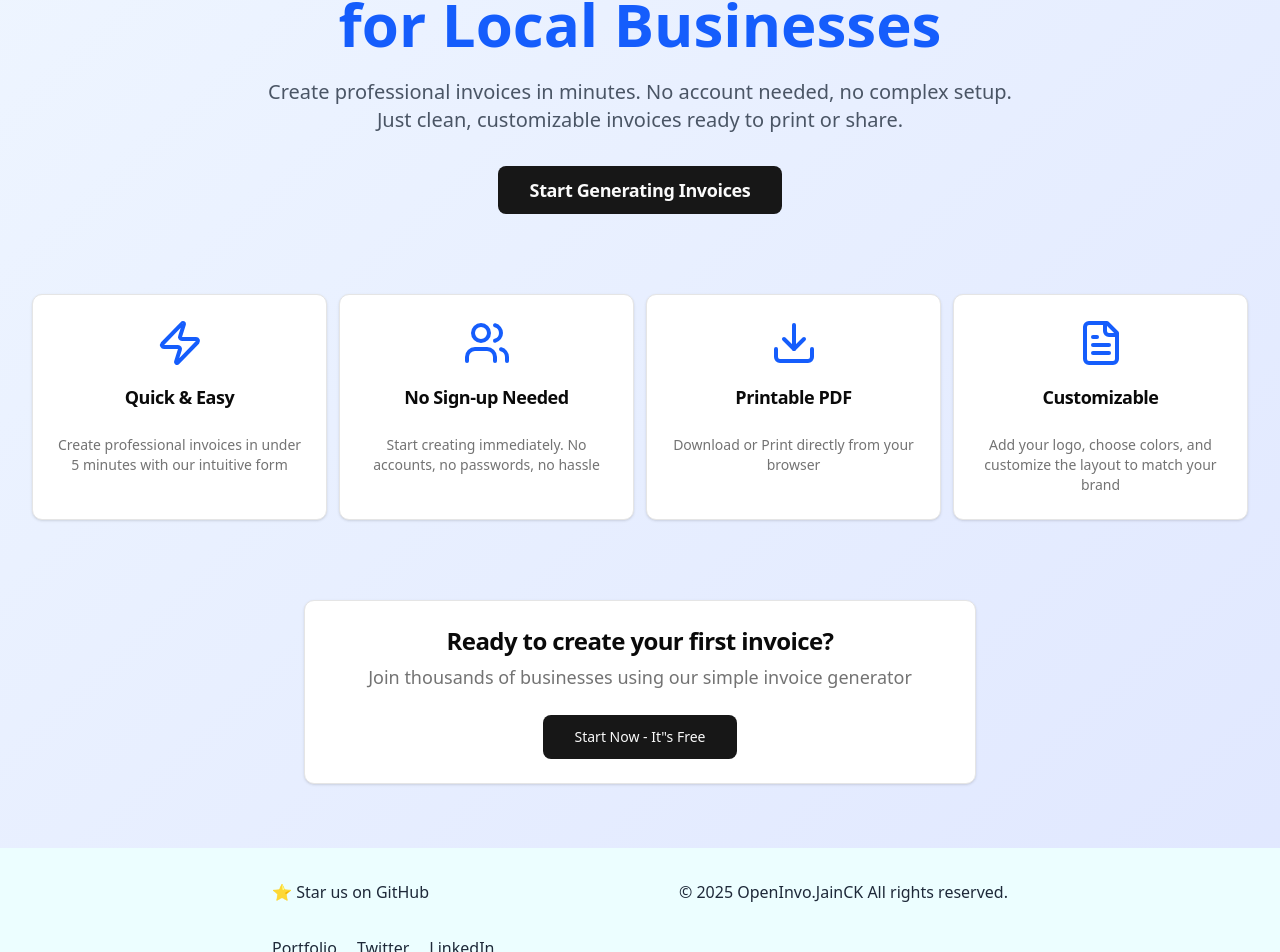
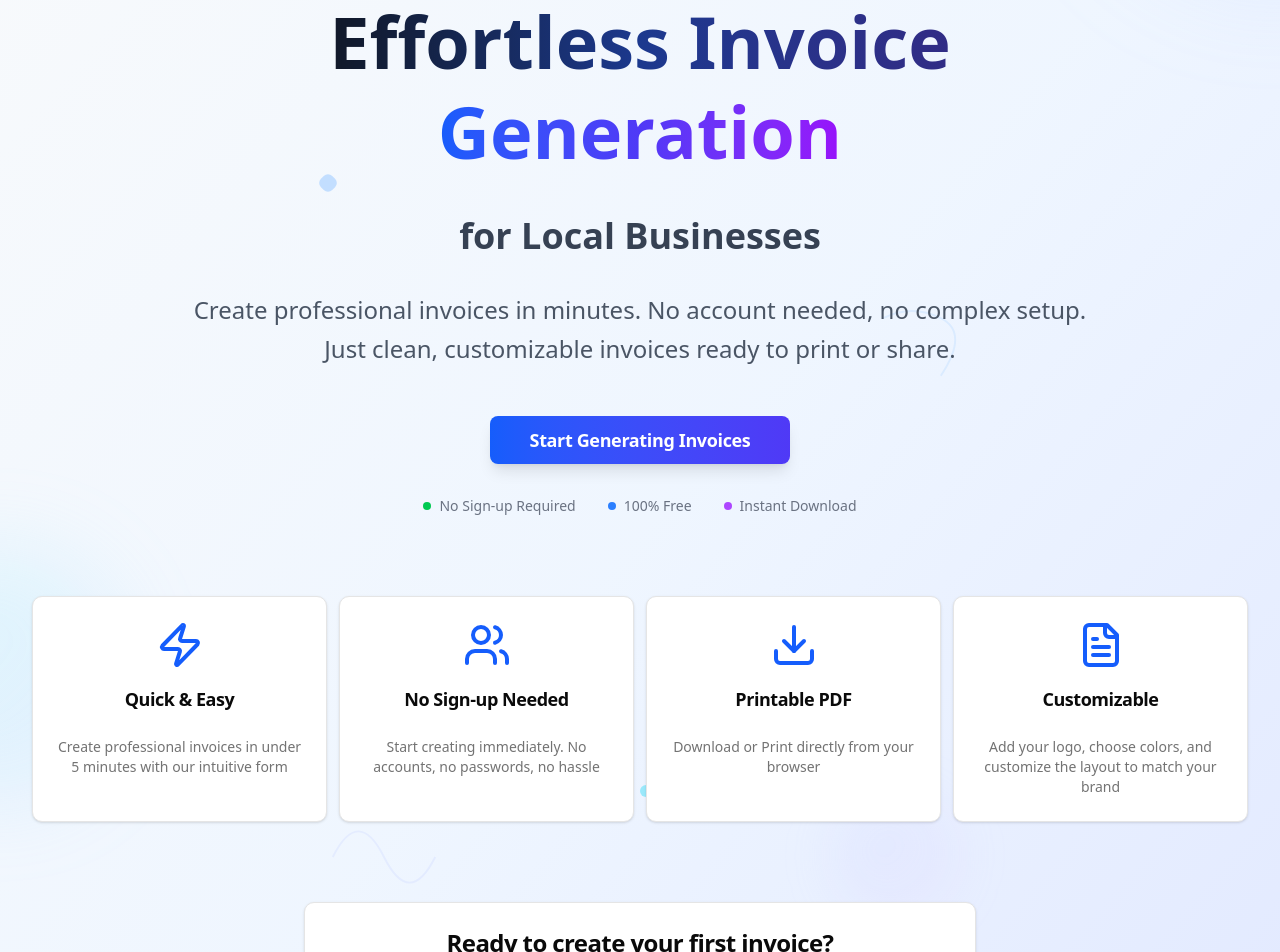
Before and after one commit to JainCK/openinvo, a Next.js app: page / in a window 1280 px wide. Shown: the part 198-1150 px from the top of the page. Built offline with nearby package versions, Linux system fonts and the light colour scheme.

Commit message:
landing page UI changes

```diff
--- a/app/page.tsx
+++ b/app/page.tsx
@@ -8,25 +8,105 @@ import { TypingAnimation } from "@/components/magicui/typing-animation";
 
 export default function HomePage() {
   return (
-    <div className="min-h-screen bg-gradient-to-br from-blue-50 to-indigo-100">
+    <div className="min-h-screen bg-gradient-to-br from-slate-50 via-blue-50 to-indigo-100 relative overflow-hidden">
+      {/* Background Decorative Elements */}
+      <div className="absolute inset-0 overflow-hidden pointer-events-none">
+        {/* Large Circle */}
+        <div className="absolute -top-40 -right-40 w-80 h-80 bg-gradient-to-br from-blue-200/30 to-indigo-300/20 rounded-full blur-3xl"></div>
+        {/* Medium Circle */}
+        <div className="absolute top-1/2 -left-32 w-64 h-64 bg-gradient-to-br from-cyan-200/25 to-blue-300/15 rounded-full blur-2xl"></div>
+        {/* Small Circles */}
+        <div className="absolute bottom-1/4 right-1/4 w-32 h-32 bg-gradient-to-br from-indigo-200/20 to-purple-300/10 rounded-full blur-xl"></div>
+
+        {/* Geometric Shapes */}
+        <div className="absolute top-1/4 left-1/4 w-4 h-4 bg-blue-400/30 rotate-45 rounded-sm"></div>
+        <div className="absolute top-3/4 right-1/3 w-6 h-6 bg-indigo-400/25 rotate-12 rounded-sm"></div>
+        <div className="absolute bottom-1/3 left-1/2 w-3 h-3 bg-cyan-400/35 rotate-45 rounded-full"></div>
+
+        {/* Floating Lines */}
+        <svg
+          className="absolute top-1/3 right-1/4 w-24 h-24 text-blue-300/20"
+          viewBox="0 0 100 100"
+        >
+          <path
+            d="M20,20 Q50,5 80,20 T80,80"
+            stroke="currentColor"
+            strokeWidth="2"
+            fill="none"
+          />
+        </svg>
+        <svg
+          className="absolute bottom-1/4 left-1/4 w-32 h-32 text-indigo-300/15"
+          viewBox="0 0 100 100"
+        >
+          <path
+            d="M10,50 Q30,10 50,50 T90,50"
+            stroke="currentColor"
+            strokeWidth="1.5"
+            fill="none"
+          />
+        </svg>
+      </div>
+
       <Header />
-      <main className="max-w-7xl mx-auto px-4 sm:px-6 lg:px-8 py-16">
+      <main className="max-w-7xl mx-auto px-4 sm:px-6 lg:px-8 py-16 relative z-10">
         <div className="text-center">
-          <h1 className="text-4xl md:text-6xl font-bold text-gray-900 mb-6">
-            Effortless Invoice Generation
-            <span className="text-blue-600 block">for Local Businesses</span>
+          <div className="mb-6">
+            <span className="inline-flex items-center px-4 py-2 rounded-full text-sm font-medium bg-blue-100/80 text-blue-800 backdrop-blur-sm border border-blue-200/50">
+              ✨ Free Invoice Generator
+            </span>
+          </div>
+
+          <h1 className="text-4xl md:text-6xl lg:text-7xl font-bold text-gray-900 mb-6 leading-tight">
+            <span className="bg-gradient-to-r from-gray-900 via-blue-900 to-indigo-900 bg-clip-text text-transparent">
+              Effortless Invoice
+            </span>
+            <br />
+            <span className="bg-gradient-to-r from-blue-600 via-indigo-600 to-purple-600 bg-clip-text text-transparent">
+              Generation
+            </span>
+            <br />
+            <span className="text-2xl md:text-3xl lg:text-4xl font-semibold text-gray-700">
+              for Local Businesses
+            </span>
           </h1>
-          <p className="text-xl text-gray-600 mb-8 max-w-3xl mx-auto">
+
+          <p className="text-xl md:text-2xl text-gray-600 mb-12 max-w-4xl mx-auto leading-relaxed font-light">
             Create professional invoices in minutes. No account needed, no
-            complex setup. Just clean, customizable invoices ready to print or
-            share.
+            complex setup.
+            <br className="hidden md:block" />
+            Just clean, customizable invoices ready to print or share.
           </p>
-          <Link href="/create">
-            <Button size="lg" className="text-lg px-8 py-6">
-              <TypingAnimation> Start Generating Invoices</TypingAnimation>
-            </Button>
-          </Link>
+
+          <div className="flex flex-col sm:flex-row gap-4 justify-center items-center mb-8">
+            <Link href="/create">
+              <Button
+                size="lg"
+                className="text-lg px-10 py-6 bg-gradient-to-r from-blue-600 to-indigo-600 hover:from-blue-700 hover:to-indigo-700 shadow-lg hover:shadow-xl transition-all duration-300 transform hover:scale-105"
+              >
+                <TypingAnimation className="text-white font-semibold">
+                  Start Generating Invoices
+                </TypingAnimation>
+              </Button>
+            </Link>
+          </div>
+
+          <div className="flex items-center justify-center gap-8 text-sm text-gray-500 mb-16">
+            <div className="flex items-center gap-2">
+              <div className="w-2 h-2 bg-green-500 rounded-full"></div>
+              <span>No Sign-up Required</span>
+            </div>
+            <div className="flex items-center gap-2">
+              <div className="w-2 h-2 bg-blue-500 rounded-full"></div>
+              <span>100% Free</span>
+            </div>
+            <div className="flex items-center gap-2">
+              <div className="w-2 h-2 bg-purple-500 rounded-full"></div>
+              <span>Instant Download</span>
+            </div>
+          </div>
         </div>
+
         <FeatureGrid />
         <CtaSection />
       </main>
```
